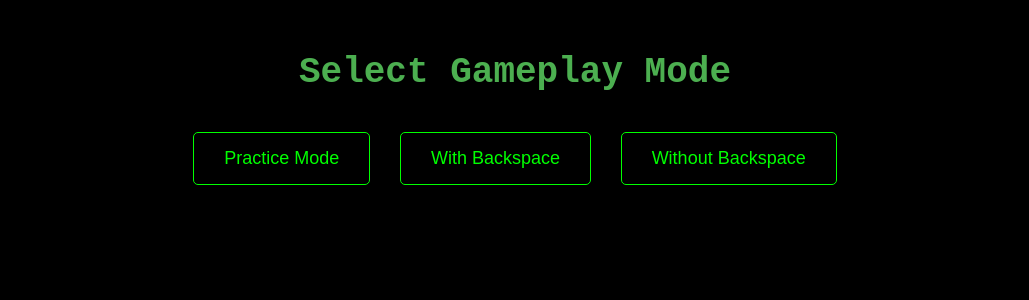
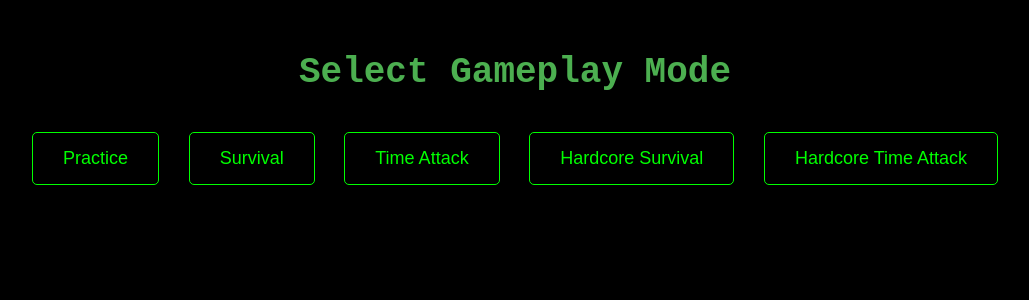
Before and after one commit to DavonGT/linux_gamified, a Django app: page /select_mode/ in a window 1280 px wide. Shown: the top 300 px of the page, without its empty margins (125-1154 px from the left). Run offline with Django 5.2, Linux system fonts and the light colour scheme; the visitor is signed in with stand-in values (Sample User, id 1).

Commit message:
added new game modes and i make the ux much better

```diff
--- a/accounts/forms.py
+++ b/accounts/forms.py
@@ -3,6 +3,10 @@ from django.contrib.auth.forms import UserCreationForm
 from .models import Player
 
 class PlayerRegistrationForm(UserCreationForm):
+    middle_name = forms.CharField(required=False, max_length=150, label="Middle Name")
+    student_id = forms.CharField(max_length=20, label="Student ID")
+    year_level = forms.CharField(max_length=10, label="Year Level")
+
     class Meta:
         model = Player
-        fields = ['username', 'email', 'password1', 'password2']
+        fields = ['username', 'email', 'password1', 'password2', 'first_name', 'middle_name', 'last_name', 'student_id', 'year_level']
--- a/accounts/models.py
+++ b/accounts/models.py
@@ -4,3 +4,6 @@ from django.db import models
 class Player(AbstractUser):
     score = models.IntegerField(default=0)  # Track player's score
     games_played = models.IntegerField(default=0)  # Track games played
+    middle_name = models.CharField(max_length=150, blank=True)  # Optional middle name
+    student_id = models.CharField(max_length=9, unique=True, default="00-00000")  # Unique student ID
+    year_level = models.IntegerField(default=1)  # Year level (e.g., 1st, 4th)
--- a/accounts/templates/accounts/register.html
+++ b/accounts/templates/accounts/register.html
@@ -10,8 +10,14 @@
     <form method="post">
         {% csrf_token %}
         {{ form.username.label_tag }} {{ form.username }}<br>
+        {{ form.email.label_tag }} {{ form.email }}<br>
         {{ form.password1.label_tag }} {{ form.password1 }}<br>
         {{ form.password2.label_tag }} {{ form.password2 }}<br>
+        {{ form.first_name.label_tag }} {{ form.first_name }}<br>
+        {{ form.middle_name.label_tag }} {{ form.middle_name }}<br>
+        {{ form.last_name.label_tag }} {{ form.last_name }}<br>
+        {{ form.student_id.label_tag }} {{ form.student_id }}<br>
+        {{ form.year_level.label_tag }} {{ form.year_level }}<br>
         {% if form.non_field_errors %}
             <div class="error">{{ form.non_field_errors }}</div>
         {% endif %}
--- a/accounts/views.py
+++ b/accounts/views.py
@@ -7,7 +7,11 @@ def register(request):
     if request.method == 'POST':
         form = PlayerRegistrationForm(request.POST)
         if form.is_valid():
-            user = form.save()
+            user = form.save(commit=False)
+            user.middle_name = form.cleaned_data.get('middle_name')
+            user.student_id = form.cleaned_data.get('student_id')
+            user.year_level = form.cleaned_data.get('year_level')
+            user.save()
             login(request, user)
             return redirect('dashboard')  # Redirect to the dashboard
     else:
--- a/game/static/game/css/base.css
+++ b/game/static/game/css/base.css
@@ -86,3 +86,45 @@ table th {
         opacity: 1;
     }
 }
+
+.tooltip {
+    position: relative;
+    display: inline-block;
+}
+
+.tooltip .tooltiptext {
+    visibility: hidden;
+    width: 200px;
+    background-color: #111;
+    color: #0f0;
+    text-align: center;
+    padding: 5px 0;
+    border-radius: 6px;
+
+    /* Position the tooltip */
+    position: absolute;
+    z-index: 1;
+    top: 100%;
+    left: 50%;
+    margin-left: -100px;
+
+    /* Fade in tooltip */
+    opacity: 0;
+    transition: opacity 0.3s;
+}
+
+.tooltip .tooltiptext::after {
+    content: "";
+    position: absolute;
+    top: -5px;
+    left: 50%;
+    margin-left: -5px;
+    border-width: 5px;
+    border-style: solid;
+    border-color: transparent transparent #111 transparent;
+}
+
+.tooltip:hover .tooltiptext {
+    visibility: visible;
+    opacity: 1;
+}
--- a/game/templates/game/select_mode.html
+++ b/game/templates/game/select_mode.html
@@ -8,8 +8,25 @@
 </head>
 <body>
     <h1>Select Gameplay Mode</h1>
-    <button class="with-backspace" onclick="window.location.href='/practice/'">Practice Mode</button>
-    <button class="with-backspace" onclick="window.location.href='/set_mode/with_backspace/'">With Backspace</button>
-    <button class="without-backspace" onclick="window.location.href='/set_mode/without_backspace/'">Without Backspace</button>
+    <div class="tooltip">
+        <button class="practice" onclick="window.location.href='/set_mode/practice/'">Practice</button>
+        <span class="tooltiptext">Practice mode allows you to play without any time limits or penalties. HINTS INCLUDED</span>
+    </div>
+    <div class="tooltip">
+        <button class="survival" onclick="window.location.href='/set_mode/survival/'">Survival</button>
+        <span class="tooltiptext">Survival mode challenges you to survive as long as possible with limited lives.</span>
+    </div>
+    <div class="tooltip">
+        <button class="time-attack" onclick="window.location.href='/set_mode/time_attack/'">Time Attack</button>
+        <span class="tooltiptext">Time Attack mode requires you to complete levels as quickly as possible.</span>
+    </div>
+    <div class="tooltip">
+        <button class="hardcore-survival" onclick="window.location.href='/set_mode/hardcore_survival/'">Hardcore Survival</button>
+        <span class="tooltiptext">Hardcore Survival mode is a challenging version of Survival mode without backspace.</span>
+    </div>
+    <div class="tooltip">
+        <button class="hardcore-time-attack" onclick="window.location.href='/set_mode/hardcore_time_attack/'">Hardcore Time Attack</button>
+        <span class="tooltiptext">Hardcore Time Attack mode is a challenging version of Time Attack mode without backspace.</span>
+    </div>
 </body>
 </html>
--- a/game/views.py
+++ b/game/views.py
@@ -36,55 +36,62 @@ def select_mode(request):
     return render(request, 'game/select_mode.html')
 
 def set_mode(request, mode):
-    # Set the gameplay mode (with or without backspace)
-    if mode in ['with_backspace', 'without_backspace']:
+    # Set the gameplay mode based on the selected option
+    if mode in ['survival', 'time_attack', 'hardcore_survival', 'hardcore_time_attack']:
         request.session['mode'] = mode
         request.session['score'] = 0  # Reset the score
-        request.session['lives'] = 3  # Initialize lives
-    return redirect('game')
+        if 'survival' in mode:
+            request.session['lives'] = 3  # Initialize lives for survival modes
+        else:
+            request.session['lives'] = None  # No lives for time attack modes
+        return redirect('game')
+    return redirect('select_mode')  # Redirect to mode selection if invalid mode
 
 @login_required
 def game_view(request):
+    # Set default time for time-based modes
+    time = 20 if 'time_attack' in request.session['mode'] else None
+
     # Ensure the mode is set before starting the game
     if 'mode' not in request.session:
         return redirect('select_mode')
 
-    if request.session['lives'] <= 0:
-        return redirect('game_over')  # Redirect to game over if no lives left
+    # Check for game over conditions
+    if request.session['mode'] in ['survival', 'hardcore_survival'] and request.session['lives'] <= 0:
+        return redirect('game_over')
 
     question = random.choice(Question.objects.all())  # Get a random question
     mode = request.session['mode']
-    print(request.user.username)
     return render(request, 'game/game.html', {
+        'time': time,
         'question': question,
         'score': request.session['score'],
-        'lives': request.session['lives'],  # Pass lives to the template
+        'lives': request.session.get('lives'),  # Pass lives to the template
         'mode': mode,
         'player': request.user.username,
     })
 
-@csrf_exempt  # Temporarily disable CSRF for testing (remove this in production)
+@csrf_exempt
 def validate_answer(request):
     if request.method == 'POST':
         try:
-            data = json.loads(request.body)  # Parse JSON data
+            data = json.loads(request.body)
             question_id = data.get('question_id')
             user_command = data.get('user_command')
 
             question = Question.objects.get(id=question_id)
             if question.is_correct(user_command):
-                # Update the player's score
                 points = question.get_points()
-                if request.session.get('mode') == 'without_backspace':
-                    points += 10  # Bonus points for "without backspace" mode
+                if 'hardcore' in request.session.get('mode', ''):
+                    points += 10  # Bonus points for hardcore modes
                 request.session['score'] = request.session.get('score', 0) + points
-                return JsonResponse({'result': 'correct', 'score': request.session['score'], 'lives': request.session['lives']})
+                return JsonResponse({'result': 'correct', 'score': request.session['score'], 'lives': request.session.get('lives')})
             else:
-                # Deduct a life for a wrong answer
-                request.session['lives'] -= 1
-                if request.session['lives'] <= 0:
-                    return JsonResponse({'result': 'game_over', 'score': request.session['score'], 'lives': 0})
-                return JsonResponse({'result': 'incorrect', 'score': request.session['score'], 'lives': request.session['lives']})
+                if 'survival' in request.session.get('mode', ''):
+                    request.session['lives'] -= 1
+                    if request.session['lives'] <= 0:
+                        return JsonResponse({'result': 'game_over', 'score': request.session['score'], 'lives': 0})
+                return JsonResponse({'result': 'incorrect', 'score': request.session['score'], 'lives': request.session.get('lives')})
         except Exception as e:
             return JsonResponse({'error': str(e)}, status=400)
     return JsonResponse({'error': 'Invalid request method'}, status=405)
@@ -92,15 +99,13 @@ def validate_answer(request):
 @login_required
 def time_up(request):
     if request.method == 'POST':
-        # Deduct a life from the player
-        request.session['lives'] = request.session.get('lives', 3) - 1
-
-        # Check if the player has no lives left
-        if request.session['lives'] <= 0:
-            return JsonResponse({'result': 'game_over', 'score': request.session.get('score', 0), 'lives': 0})
-
-        # Return the updated lives count
-        return JsonResponse({'result': 'timeout', 'lives': request.session['lives']})
+        if 'time_attack' in request.session.get('mode', ''):
+            return JsonResponse({'result': 'timeout', 'score': request.session.get('score', 0)})
+        elif 'survival' in request.session.get('mode', ''):
+            request.session['lives'] -= 1
+            if request.session['lives'] <= 0:
+                return JsonResponse({'result': 'game_over', 'score': request.session.get('score', 0), 'lives': 0})
+            return JsonResponse({'result': 'timeout', 'lives': request.session['lives']})
     return JsonResponse({'error': 'Invalid request method'}, status=405)
 
 def game_over(request):
```
Also changed, not shown: accounts/admin.py (+5 -5 lines), game/templates/game/game.html (+21 -7 lines), accounts/migrations/0001_initial.py, game/migrations/0001_initial.py, game/migrations/0002_question_hint.py (deleted).
